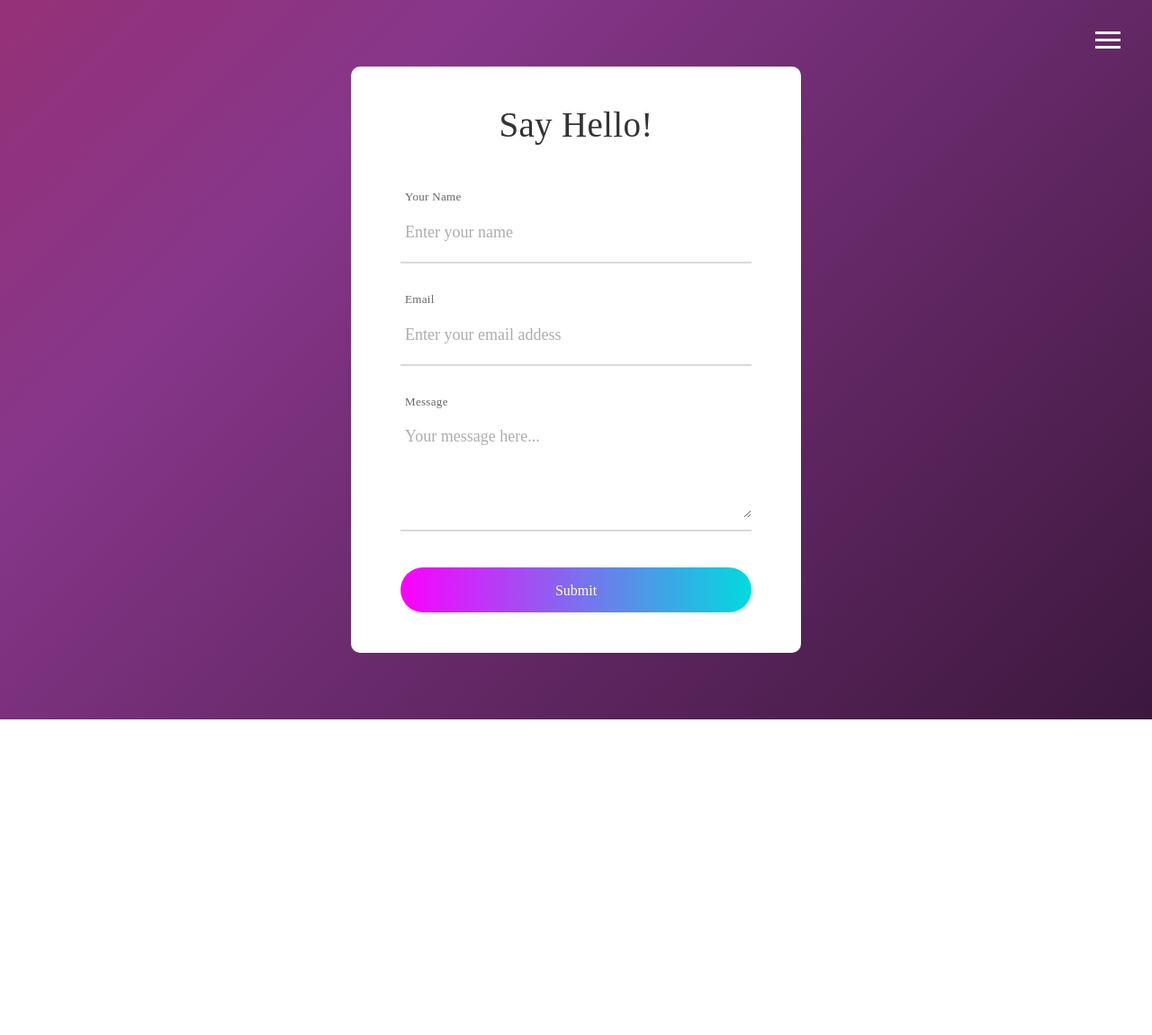
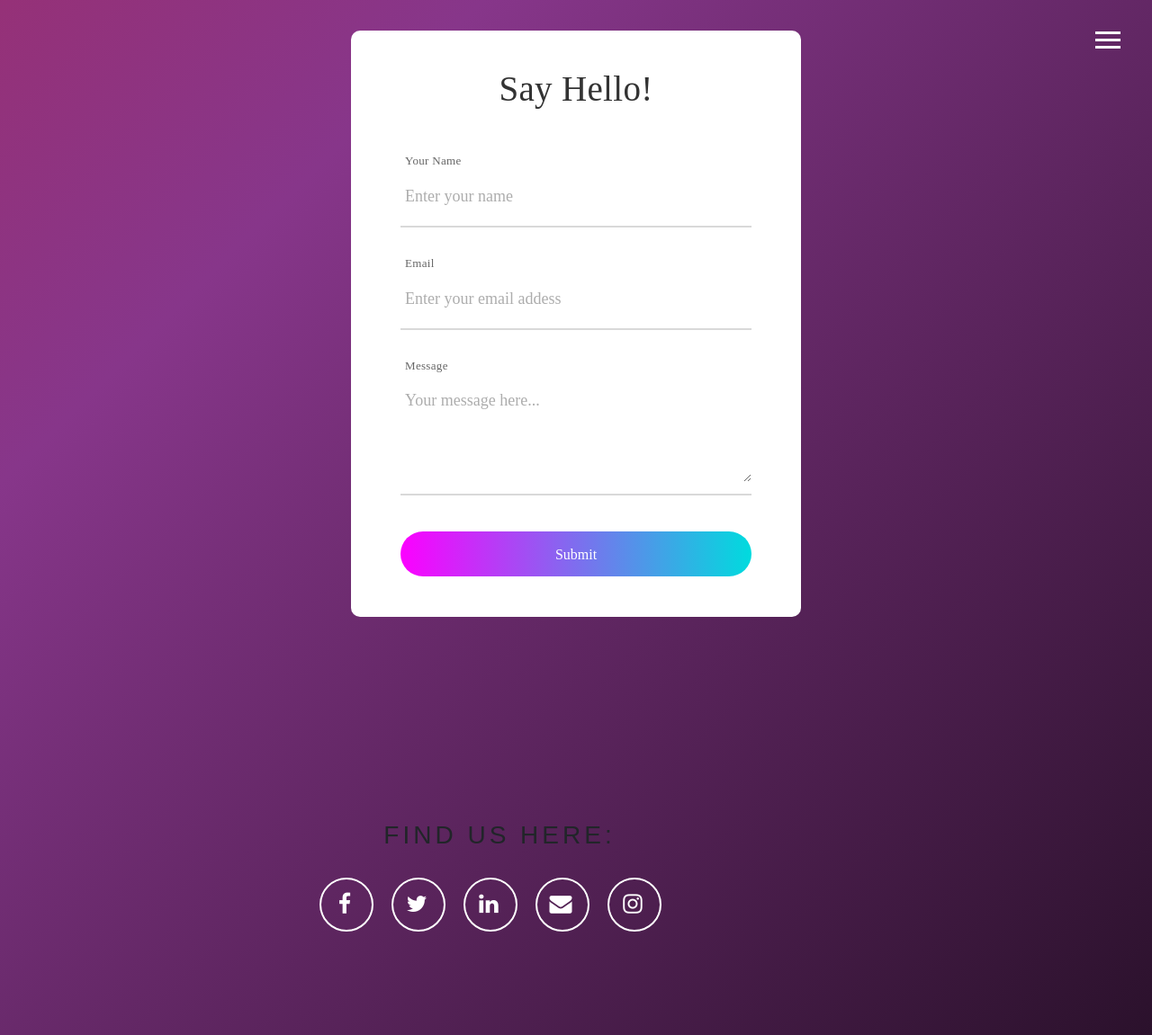
Before and after one commit to Alfaaz-ADGITM/Alfaaz-Adgitm, a Django app: page /contact in a window 1280 px wide. Shown: the whole page at 90% size. Before the commit the page ends 800 px from the top, so only its background shows below. Run offline with Django 3.2, Linux system fonts and the light colour scheme; some libraries are stand-ins or nearby versions.

Commit message:
social icons updated

```diff
--- a/member/templates/member/contact.html
+++ b/member/templates/member/contact.html
@@ -2,6 +2,8 @@
 {% block body_block %}
 
 {% load static %}
+<link rel="stylesheet" href="https://maxcdn.bootstrapcdn.com/bootstrap/4.0.0/css/bootstrap.min.css" integrity="sha384-Gn5384xqQ1aoWXA+058RXPxPg6fy4IWvTNh0E263XmFcJlSAwiGgFAW/dAiS6JXm" crossorigin="anonymous"/>
+        <link href="https://fonts.googleapis.com/css?family=Caveat|Dancing+Script|Montserrat|Satisfy&display=swap" rel="stylesheet">
 <link rel="stylesheet" href="{% static 'css/contact.css' %}">
 {% block css %} {% endblock %}
 <div class="container-contact100">
@@ -38,6 +40,29 @@
         </form>
     </div>
 </div>
+
+
+      <!-- START: Contact-->
+      <section id="contact">
+        <div class="row section-intro">
+           <div class="col-twelve">
+              <h3>Find Us Here:
+              <div class="effect amiens">
+                  <div class="buttons">
+                    <a href="https://www.facebook.com/avigupta2798" class="facebook" title="Facebook" target="_blank"><i class="fa fa-facebook-f" aria-hidden="true"></i></a>
+                    <a href="https://twitter.com/avi__gupta" class="twitter" title="Twitter" target="_blank"><i class="fa fa-twitter" aria-hidden="true"></i></a>
+                    <a href="https://www.linkedin.com/in/avi-g-35811996/" class="linkedin" title="LinkedIn" target="_blank"><i class="fa fa-linkedin" aria-hidden="true"></i></a>
+                    <a href="mailto:avibilasgupta@gmail.com" class="mail" title="Mail" target="_blank"><i class="fa fa-envelope" aria-hidden="true"></i></a>
+                    <a href="https://www.instagram.com/_avi_gupta_/" class="instagram" title="Instagram" target="_blank"><i class="fa fa-instagram" aria-hidden="true"></i></a>
+                  </div>
+              </div>
+              </h3>
+            </div>
+        </div>
+      </section>
+      <!-- END: Contact-->
+
+
 <!--
 
 <div class="blurred-box">
--- a/static/css/contact.css
+++ b/static/css/contact.css
@@ -11,6 +11,8 @@
 
   /*//////////////////////////////////////////////////////////////////
   [ RESTYLE TAG ]*/
+  @import url(https://cdnjs.cloudflare.com/ajax/libs/font-awesome/4.6.3/css/font-awesome.css);
+  @import url(https://cdnjs.cloudflare.com/ajax/libs/animate.css/3.5.2/animate.min.css);
 
   * {
       margin: 0px;
@@ -128,7 +130,7 @@
 
   .container-contact100 {
     width: 100%;
-    min-height: 100vh;
+    min-height: 90vh;
     display: -webkit-box;
     display: -webkit-flex;
     display: -moz-box;
@@ -537,3 +539,45 @@
     color: #333333;
     line-height: 1.2;
   }
+    /* START: Contact Styling*/
+#contact {
+	padding-top: 12rem;
+	padding-bottom: 7.2rem;
+  }
+  #contact .effect .buttons {
+	  margin-top: 30px;
+	  display: flex;
+	  justify-content: center;
+  }
+  #contact .effect a {
+	  text-decoration: none;
+	  width: 60px;
+	  height: 60px;
+	  display: flex;
+	  align-items: center;
+	  justify-content: center;
+	  border-radius: 50%;
+	  margin-right: 20px;
+	  font-size: 25px;
+	  overflow: hidden;
+	  position: relative;
+	  color: #FFFFFF;
+	  border: 2px solid #FFFFFF;
+  }
+  /* amiens effect */
+  #contact .effect.amiens a {
+	  transition: all 0.2s linear 0.2s;
+  }
+  #contact .effect.amiens a i {
+	  transition: all 0.2s linear 0s;
+  }
+  #contact .effect.amiens a:hover {
+	  transition: all 0.2s linear 0s;
+	  border-color: #444;
+  }
+  #contact .effect.amiens a:hover i {
+	  transform: scale(1.7);
+	  text-shadow: 4px 0px 3px #212121;
+	  transition: all 0.2s linear 0.2s;
+  }
+  /* END: Contact Styling*/
```
